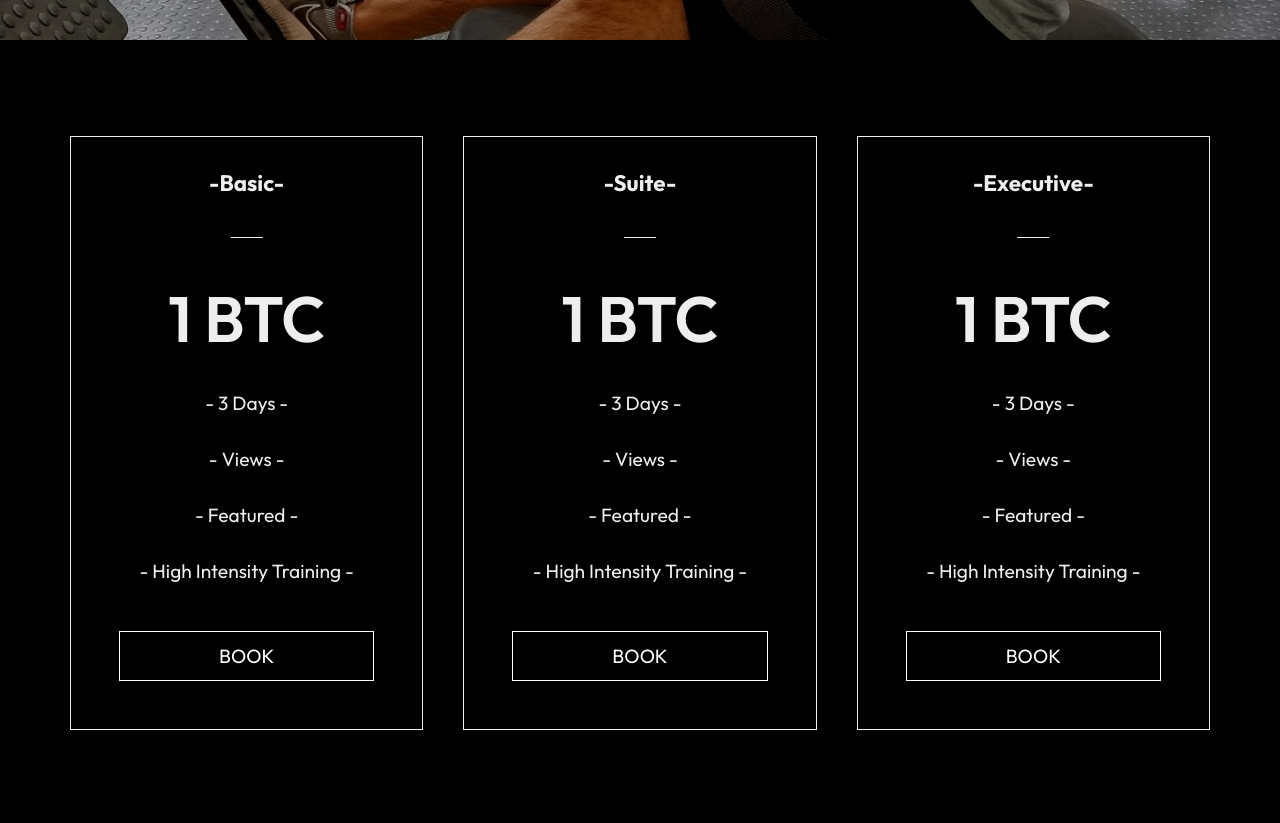
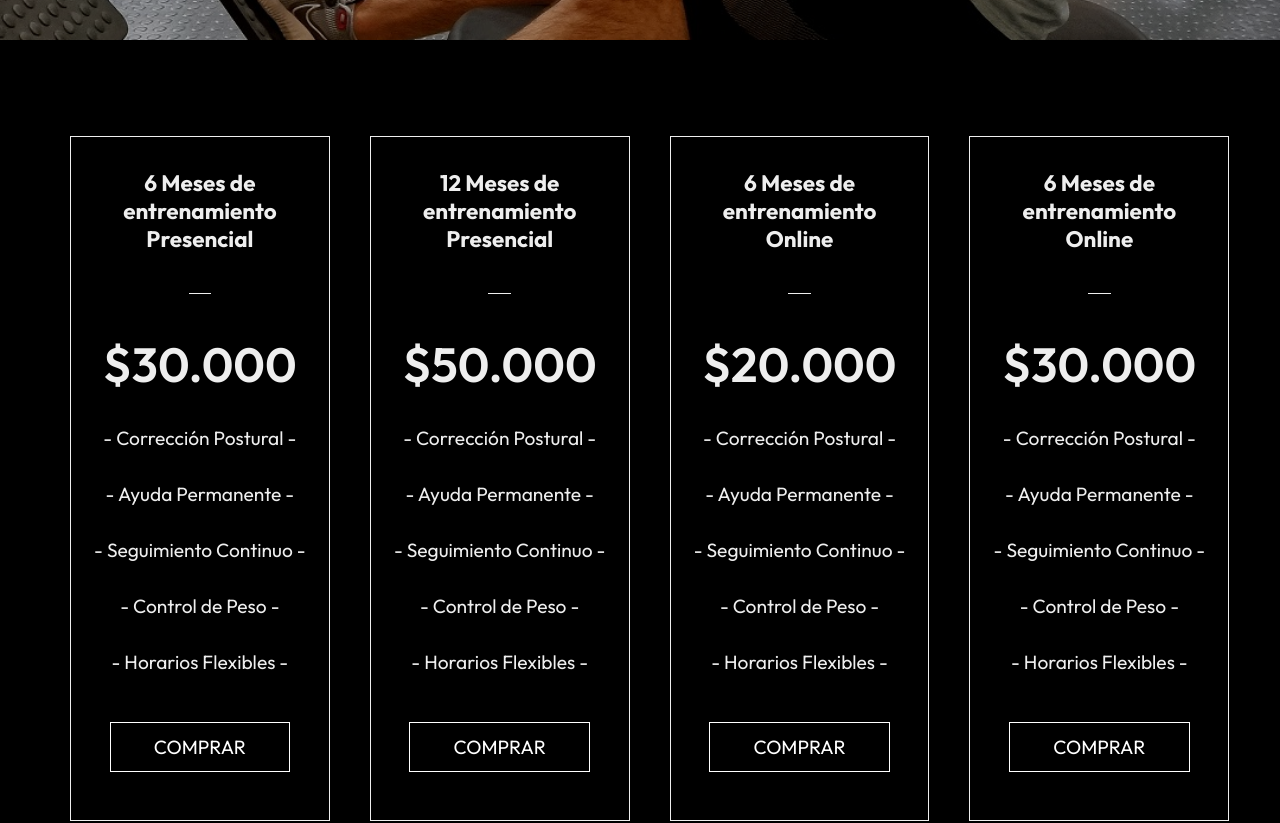
Before and after one commit to VarelaCristianFacundo/moveme, a React (Create React App) app: page /pricing in a window 1280 px wide. Shown: the part 440-1263 px from the top of the page. Built offline with nearby package versions, Linux system fonts and the light colour scheme.

Commit message:
agrego información de precios

```diff
--- a/package.json
+++ b/package.json
@@ -6,7 +6,9 @@
     "@testing-library/jest-dom": "^5.16.4",
     "@testing-library/react": "^13.3.0",
     "@testing-library/user-event": "^13.5.0",
+    "bootstrap": "^5.2.3",
     "react": "^18.2.0",
+    "react-bootstrap": "^2.7.0",
     "react-dom": "^18.2.0",
     "react-icons": "^4.4.0",
     "react-router-dom": "^6.3.0",
--- a/src/App.js
+++ b/src/App.js
@@ -8,7 +8,7 @@ function App() {
   return (
     <>
     <Routes>
-      <Route path='/' element={<Home/>}/>
+      <Route path='' element={<Home/>}/>
       <Route path='/pricing' element={<Pricing/>}/>
       <Route path='/training' element={<Training/>}/>
       <Route path='/contact' element={<Contact/>}/>
--- a/src/components/Footer.js
+++ b/src/components/Footer.js
@@ -1,10 +1,8 @@
 import React from 'react';
 import './Footer.css';
-import {FaFacebook,FaLinkedin,FaMailBulk,FaPhone,FaSearchLocation,FaTwitter} from 'react-icons/fa';
+import {FaFacebook,FaInstagram,FaLinkedin,FaMailBulk,FaPhone,FaSearchLocation,FaTwitter} from 'react-icons/fa';
 
 function Footer(props) {
-    const facebook = {url: "www.facebook.com"};
-
     return (
         <div className='footer'>
             <div className='footer-container'>
@@ -31,12 +29,10 @@ function Footer(props) {
                     Como entrenador personal, mi misión es acompañar a cada persona hacia un estilo de vida más saludable. Cada persona es única, y por ello mi método de trabajo se basa en crear un plan personalizado, a través del cual te acompañaré y guiaré para que aprendas a entrenar y para que vayas mejorando y/o adquiriendo aquellos hábitos que te permitan mejorar tu salud.
                     </p>
                     <div className="social">
-                        <a href={facebook.url} target='blank'><FaFacebook size={30} style={{color:'#ffffff',marginRight:'1rem'}}/></a>
-                        <FaTwitter size={30} style={{color:'#ffffff',marginRight:'1rem'}}/>
-                        <FaLinkedin size={30} style={{color:'#ffffff',marginRight:'1rem'}}/>
+                        <a href="https://www.facebook.com/martin.ercolano.3" target="blank"><FaFacebook size={30} style={{color:'#ffffff',marginRight:'1rem'}}/></a>
+                        <a href="https://twitter.com/MartinErcolano" target="blank"><FaTwitter size={30} style={{color:'#ffffff',marginRight:'1rem'}}/></a>
+                        <a href="https://www.instagram.com/martinercolano/" target="blank"><FaInstagram size={30} style={{color:'#ffffff',marginRight:'1rem'}}/></a>
                     </div>
-
-
                 </div>
             </div>
 
--- a/src/components/Form.js
+++ b/src/components/Form.js
@@ -5,15 +5,15 @@ function Form(props) {
     return (
         <div className='form'>
             <form>
-                <label>Your Name</label>
+                <label>Nombre</label>
                 <input type="text"></input>
                 <label>Email</label>
                 <input type="email"></input>
-                <label>Subject</label>
+                <label>Asunto</label>
                 <input type="text"></input>
-                <label>Details</label>
-                <textarea rows="6" placeholder='Type a short message here'/>
-                <button className="btn">Submit</button>
+                <label>Consulta</label>
+                <textarea rows="6" placeholder='Escribime tu consulta'/>
+                <button className="btn">Enviar</button>
             </form>
 
         </div>
--- a/src/components/Pricing.css
+++ b/src/components/Pricing.css
@@ -9,7 +9,7 @@
    margin:auto;
    display:grid;
    gap:40px;
-   grid-template-columns: repeat(3,1fr);
+   grid-template-columns: repeat(4,1fr);
 
 }
 .card-container .card{
@@ -37,7 +37,7 @@
 }
 
 .card .btc{
-    font-size: 4rem;
+    font-size: 3rem;
     font-weight: 600;
     padding:1rem;
 }
--- a/src/components/Pricing.js
+++ b/src/components/Pricing.js
@@ -7,36 +7,51 @@ function Pricing(props) {
         <div className='pricing'>
             <div className="card-container">
                 <div className="card">
-                    <h3>-Basic-</h3>
+                    <h3>6 Meses de entrenamiento Presencial</h3>
                     <span className="bar"></span>
-                    <p className='btc'>1 BTC</p>
-                    <p>- 3 Days -</p>
-                    <p>- Views -</p>
-                    <p>- Featured -</p>
-                    <p>- High Intensity Training -</p>
-                    <Link to='/contact' className='btn'>Book</Link>
+                    <p className='btc'>$30.000</p>
+                    <p>- Corrección Postural -</p>
+                    <p>- Ayuda Permanente -</p>
+                    <p>- Seguimiento Continuo -</p>
+                    <p>- Control de Peso -</p>
+                    <p>- Horarios Flexibles -</p>
+                    <Link to='/contact' className='btn'>Comprar</Link>
 
                 </div>
                 <div className="card">
-                    <h3>-Suite-</h3>
+                    <h3>12 Meses de entrenamiento Presencial</h3>
                     <span className="bar"></span>
-                    <p className='btc'>1 BTC</p>
-                    <p>- 3 Days -</p>
-                    <p>- Views -</p>
-                    <p>- Featured -</p>
-                    <p>- High Intensity Training -</p>
-                    <Link to='/contact' className='btn'>Book</Link>
+                    <p className='btc'>$50.000</p>
+                    <p>- Corrección Postural -</p>
+                    <p>- Ayuda Permanente -</p>
+                    <p>- Seguimiento Continuo -</p>
+                    <p>- Control de Peso -</p>
+                    <p>- Horarios Flexibles -</p>
+                    <Link to='/contact' className='btn'>Comprar</Link>
 
                 </div>
                 <div className="card">
-                    <h3>-Executive-</h3>
+                    <h3>6 Meses de entrenamiento Online</h3>
                     <span className="bar"></span>
-                    <p className='btc'>1 BTC</p>
-                    <p>- 3 Days -</p>
-                    <p>- Views -</p>
-                    <p>- Featured -</p>
-                    <p>- High Intensity Training -</p>
-                    <Link to='/contact' className='btn'>Book</Link>
+                    <p className='btc'>$20.000</p>
+                    <p>- Corrección Postural -</p>
+                    <p>- Ayuda Permanente -</p>
+                    <p>- Seguimiento Continuo -</p>
+                    <p>- Control de Peso -</p>
+                    <p>- Horarios Flexibles -</p>
+                    <Link to='/contact' className='btn'>Comprar</Link>
+
+                </div>
+                <div className="card">
+                    <h3>6 Meses de entrenamiento Online</h3>
+                    <span className="bar"></span>
+                    <p className='btc'>$30.000</p>
+                    <p>- Corrección Postural -</p>
+                    <p>- Ayuda Permanente -</p>
+                    <p>- Seguimiento Continuo -</p>
+                    <p>- Control de Peso -</p>
+                    <p>- Horarios Flexibles -</p>
+                    <Link to='/contact' className='btn'>Comprar</Link>
 
                 </div>
             </div>
--- a/src/routes/Pricing.js
+++ b/src/routes/Pricing.js
@@ -8,7 +8,7 @@ function Pricing(props) {
     return (
         <div>
             <Navbar/>
-            <HeroImage heading='PRICING' text='Choose your training'/>
+            <HeroImage heading='PRECIOS' text='Elige tu entrenamiento'/>
             <PricingCards/>
             <Footer/>
 
```
Also changed, not shown: public/index.html (+0 -23 lines), 1 other file (tests, documents, lock files or other folders).
